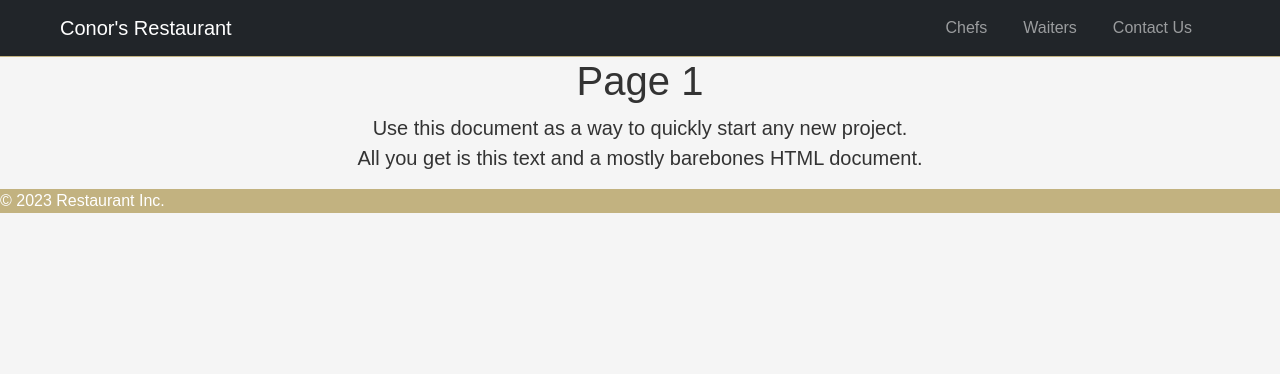
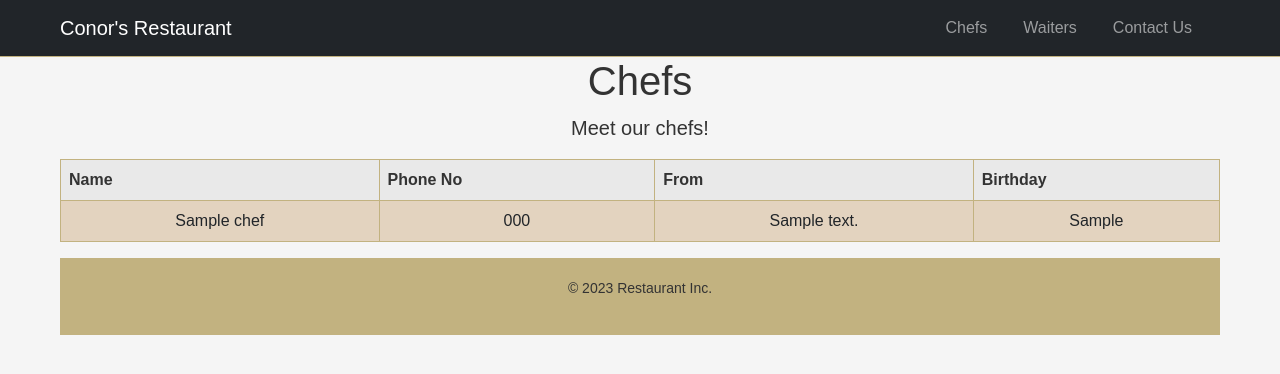
Before and after one commit to xconor/Assignment2PHP-SQLwebsite, a PHP site: page /page-1.php in a window 1280 px wide. Shown: the top 374 px of the page. Run offline with PHP 8.4, Linux system fonts and the light colour scheme; tables that the repository leaves empty or names only in its code hold one stand-in row (values such as "Sample post").

Commit message:
added javascript validation and added chefs page

```diff
--- a/css/mystyle.css
+++ b/css/mystyle.css
@@ -1,7 +1,10 @@
 /* Add your own CSS under here */
 footer {
     background-color: #c2b280;
-    color: #fff;
+    color: #333;
+    padding: 20px;
+    text-align: center;
+    font-size: 14px;
   }
 
   .error {
@@ -69,7 +72,7 @@ footer {
 
   table th {
     background-color: #8B4513;
-    color: #fff;
+    color: #333;
     text-align: left;
   }
 
--- a/includes/header.php
+++ b/includes/header.php
@@ -6,6 +6,7 @@
     <meta name="description" content="">
     <meta name="author" content="Mark Otto, Jacob Thornton, and Bootstrap contributors">
     <meta name="generator" content="Hugo 0.80.0">
+    <script src="js/validation.js"></script>
     <title>Starter Template · Bootstrap v5.0</title>
     <!-- Bootstrap core CSS -->
 <link href="css/bootstrap.min.css" rel="stylesheet">
--- /dev/null
+++ b/js/validation.js
@@ -0,0 +1,65 @@
+// Name validation
+function nameValidation() {
+    'use strict';
+    var nameInput = document.getElementById('name');
+    var nameValue = nameInput.value.trim();
+    if (nameValue === '') {
+      document.getElementById('nameError').innerHTML = 'Please enter your name.';
+      nameInput.focus();
+      document.getElementById('nameError').style.color = '#FF0000';
+    } else {
+      document.getElementById('nameError').innerHTML = 'Valid name.';
+      document.getElementById('nameError').style.color = '#00AF33';
+    }
+  }
+
+  // Email validation
+  function emailValidation() {
+    'use strict';
+    var emailInput = document.getElementById('email');
+    var emailValue = emailInput.value.trim();
+    var mailFormat = /^\w+([\.-]?\w+)*@\w+([\.-]?\w+)*(\.\w{2,3})+$/;
+    if (emailValue === '') {
+      document.getElementById('emailError').innerHTML = 'Please enter your email.';
+      emailInput.focus();
+      document.getElementById('emailError').style.color = '#FF0000';
+    } else if (!emailValue.match(mailFormat)) {
+      document.getElementById('emailError').innerHTML = 'Please enter a valid email address.';
+      emailInput.focus();
+      document.getElementById('emailError').style.color = '#FF0000';
+    } else {
+      document.getElementById('emailError').innerHTML = 'Valid email address.';
+      document.getElementById('emailError').style.color = '#00AF33';
+    }
+  }
+
+  // Message validation
+  function messageValidation() {
+    'use strict';
+    var messageInput = document.getElementById('message');
+    var messageValue = messageInput.value.trim();
+    if (messageValue === '') {
+      document.getElementById('messageError').innerHTML = 'Please enter your message.';
+      messageInput.focus();
+      document.getElementById('messageError').style.color = '#FF0000';
+    } else {
+      document.getElementById('messageError').innerHTML = 'Valid message.';
+      document.getElementById('messageError').style.color = '#00AF33';
+    }
+  }
+
+  // Submit validation
+  function validateForm() {
+    'use strict';
+    nameValidation();
+    emailValidation();
+    messageValidation();
+    var nameInput = document.getElementById('name');
+    var emailInput = document.getElementById('email');
+    var messageInput = document.getElementById('message');
+    if (nameInput.value.trim() !== '' && emailInput.value.trim() !== '' && messageInput.value.trim() !== '') {
+      return true;
+    } else {
+      return false;
+    }
+  }
--- a/page-1.php
+++ b/page-1.php
@@ -1,10 +1,47 @@
+<?php
+require_once('database.php');
+
+
+// Get menu items
+$queryMenu = 'SELECT chef_ID, chef_name, chef_number, chef_address, chef_DOB FROM Chefs';
+$statement = $db->prepare($queryMenu);
+$statement->execute();
+$Chefs = $statement->fetchAll();
+$statement->closeCursor();
+?>
+
 <?php include 'includes/header.php';?>
 
 <main class="container">
   <div class="starter-template text-center">
-    <h1>Page 1</h1>
-    <p class="lead">Use this document as a way to quickly start any new project.<br> All you get is this text and a mostly barebones HTML document.</p>
-  </div>
 
+<!-- the body section -->
+<body>
+<header><h1>Chefs</h1></header>
+<p class="lead">Meet our chefs!</p>
+<main>
+    <section>
+        <!-- display a table of Chefs -->
+        <div class="table-responsive">
+        <table class="table table-striped">
+            <tr>
+                <th>Name</th>
+                <th>Phone No</th>
+                <th>From</th>
+                <th>Birthday</th>
+            </tr>
+
+            <?php foreach ($Chefs as $Chefs) : ?>
+        <tr>
+            <td><?php echo $Chefs['chef_name']; ?></td>
+            <td><?php echo $Chefs['chef_number']; ?></td>
+            <td><?php echo $Chefs['chef_address']; ?></td>
+            <td><?php echo $Chefs['chef_DOB']; ?></td>
+        </tr>
+    <?php endforeach; ?>
+</table>
+        </div>
+
+</section>
 </main><!-- /.container -->
 <?php include 'includes/footer.php';?>
--- a/page-3.php
+++ b/page-3.php
@@ -19,7 +19,7 @@
       <label for='name'>Your Name:</label> <br>
       <input type="text" name="name" placeholder="Full Name">
     </p>
-    <p>
+ <p>
     <label for='email'>Email Address:</label> <br>
     <input type="email" name="email" placeholder="e.g. d00261104@dkit.ie" required pattern="[a-z0-9._%+-]+@[a-z0-9.-]+\.[a-z]{2,}$"> <br>
   </p>
```
